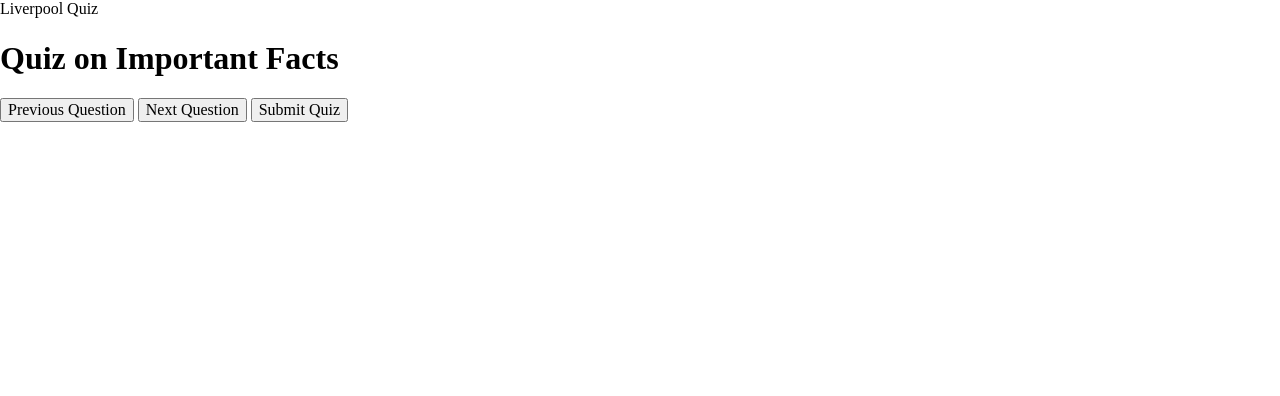
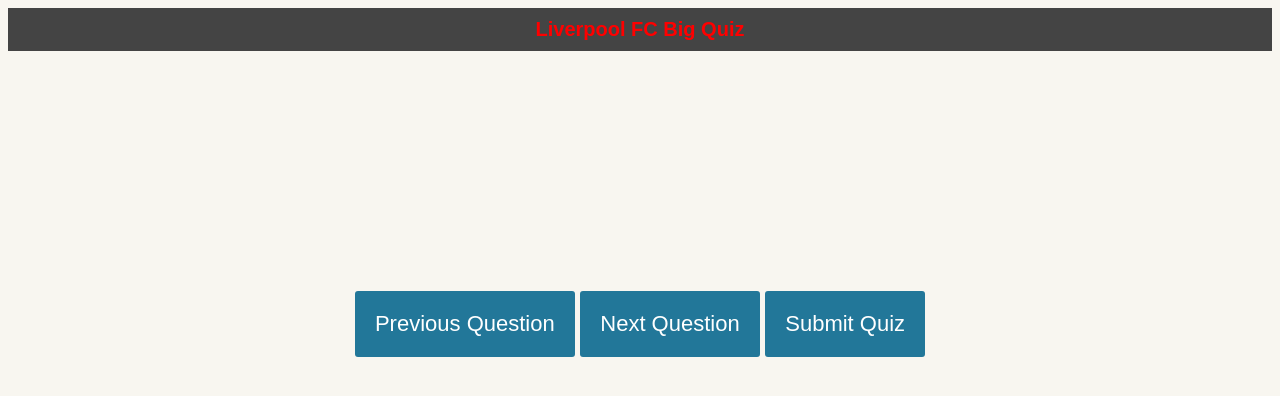
Before and after one commit to Bryntop/Liverpool_Quiz, a plain HTML site: page index.html in a window 1280 px wide. Drawn offline with nearby package versions, Linux system fonts and the light colour scheme.

Commit message:
Initial commit

```diff
--- a/index.html
+++ b/index.html
@@ -1,16 +1,16 @@
 <!DOCTYPE htlm>
 <htlm lang='en'>
-<head>Liverpool Quiz</head>
+
 	<title>The Big Liverpool Quiz</title>
 
-	<link rel="stylesheet" href="https://cdnjs.cloudflare.com/ajax/libs/normalize/4.2.0/normalize.min.css">
+	<!-- Fonts -->
 	<link href="https://fonts.googleapis.com/css?family=Roboto" rel="stylesheet">
 
-	<link rel="stylesheet" type="text/css">
+	<link rel="stylesheet" type="text/css" href="main.css">
 
 </head>
 <body>
-	<h1>Quiz on Important Facts</h1>
+	<h1>Liverpool FC Big Quiz</h1>
 
 	<div class="quiz-container">
   		<div id="quiz"></div>
--- a/main.css
+++ b/main.css
@@ -1,4 +1,3 @@
-@import url(https://fonts.googleapis.com/css?family=Work+Sans:300,600);
 
 body{
 	font-size: 20px;
@@ -15,7 +14,8 @@ h1 {
 	padding: 10px;
 	font-size: 20px;
 	background-color: #444;
-	color: #fff;
+	color: #ff0000;
+ 	font-weight: bold;
 }
 
 .question{
```
